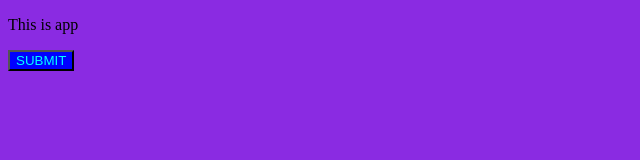
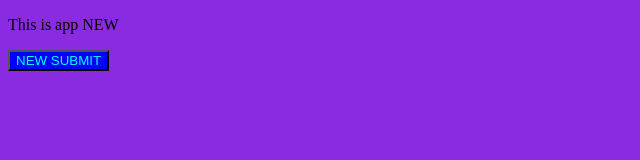
Before and after one commit to minhtriet326/studyGIT, a plain HTML site: page index.html in a window 1280 px wide. Shown: the whole page, without its empty margins (0-640 px from the left). Drawn offline with Linux system fonts and the light colour scheme.

Commit message:
update index.html file new

```diff
--- a/index.html
+++ b/index.html
@@ -9,7 +9,7 @@
     <title>Document</title>
 </head>
 <body>
-    <p>This is app</p>
-    <button>SUBMIT</button>
+    <p>This is app NEW</p>
+    <button>NEW SUBMIT</button>
 </body>
 </html>
```
